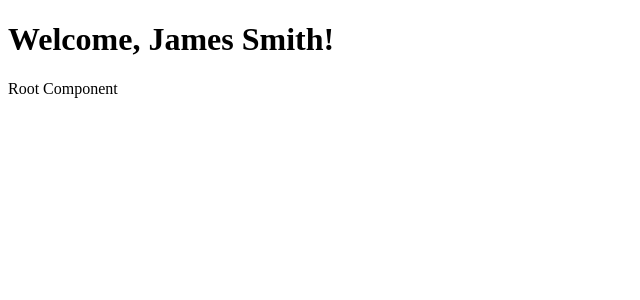
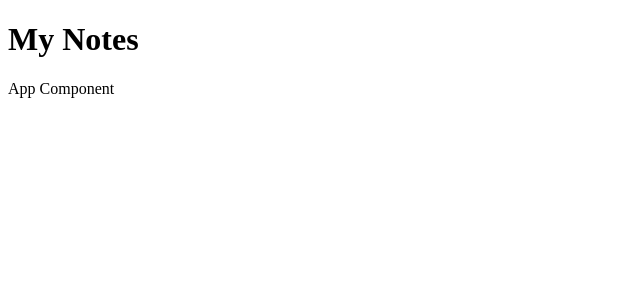
Before and after one commit to chibuzor9/notes-app, an Angular app: page / in a window 1280 px wide. Shown: the top 300 px of the page, without its empty margins (0-640 px from the left). Built offline with nearby package versions, Linux system fonts and the light colour scheme.

Commit message:
modified:   src/app/app.component.html 	modified:   src/app/header/header.component.html 	modified:   src/app/header/header.component.ts

```diff
--- a/src/app/app.component.html
+++ b/src/app/app.component.html
@@ -1,2 +1,2 @@
 <app-header></app-header>
-<p>Root Component</p>
+<p>App Component</p>
--- a/src/app/header/header.component.html
+++ b/src/app/header/header.component.html
@@ -1 +1 @@
-<h1>Welcome, {{ firstName + " " + lastName }}!</h1>
+<h1>{{ title }}</h1>
--- a/src/app/header/header.component.ts
+++ b/src/app/header/header.component.ts
@@ -8,6 +8,5 @@ import { Component } from '@angular/core';
 })
 
 export class HeaderComponent {
-  firstName = 'James';
-  lastName = 'Smith';
+ title = "My Notes"
 }
```
